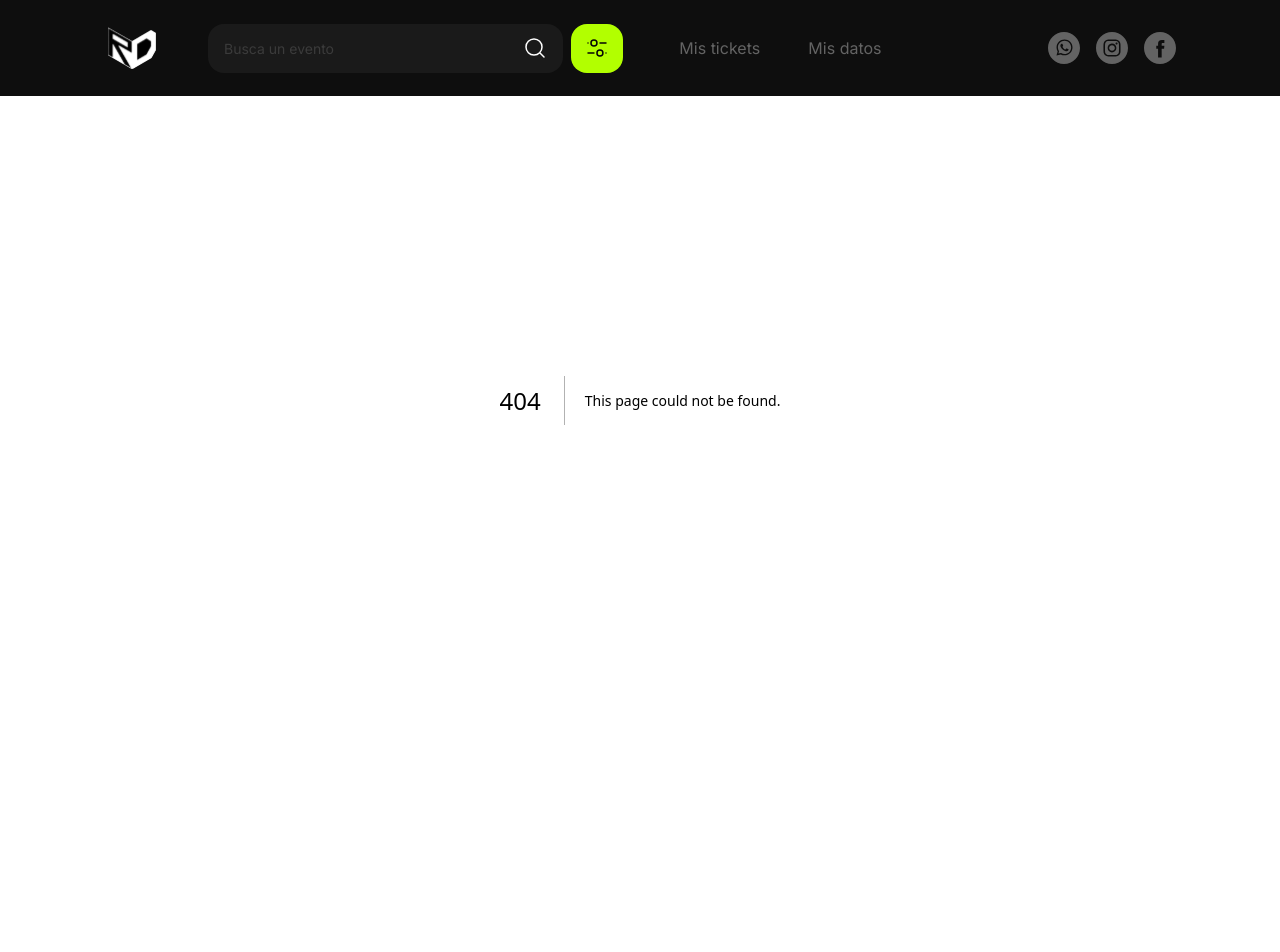
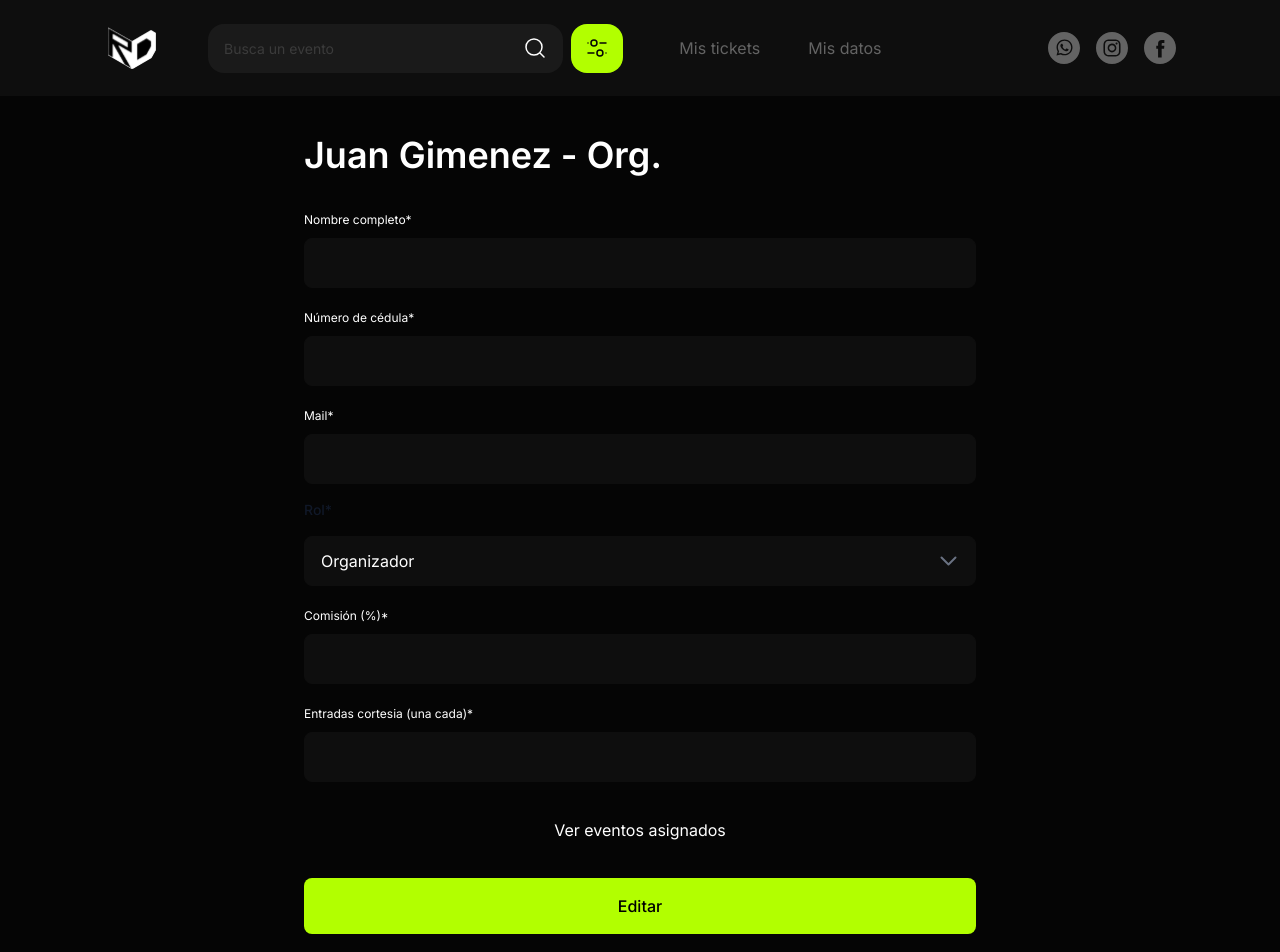
Before and after one commit to Rave-Dates/rave-dates-fe, a Next.js app: page /admin/users/edit-user/1 in a window 1280 px wide. Before the commit this address had no page. Shown: the top 952 px of the page. Before the commit the page ends 800 px from the top, so only its background shows below. Built offline with nearby package versions, Linux system fonts and the light colour scheme.

Commit message:
Added edit user view

```diff
--- /dev/null
+++ b/src/app/admin/users/edit-user/[userId]/page.tsx
@@ -0,0 +1,11 @@
+import EditUser from "@/components/roles/admin/EditUser"
+
+export default async function Page({
+  params,
+}: {
+  params: Promise<{ userId: number }>
+}) {
+  const { userId } = await params
+  const userIdNumber = Number(userId);
+  return <EditUser userId={userIdNumber} />
+}
--- /dev/null
+++ b/src/components/roles/admin/EditUser.tsx
@@ -0,0 +1,98 @@
+"use client"
+
+import React, { useState } from 'react';
+import { users } from '@/template-data';
+import DefaultForm from '@/components/ui/forms/DefaultForm';
+import FormInput from '@/components/ui/inputs/FormInput';
+import { redirect } from 'next/navigation';
+import FormDropDown from '@/components/ui/inputs/FormDropDown';
+import Link from 'next/link';
+
+const EditUser = ({ userId } : { userId: number }) => {
+  const selectedUser = users.find(user => user.id === userId);
+
+  if (!selectedUser) {
+    alert("No se encontró el usuario")
+    redirect("/")
+  }
+
+  const [formData, setFormData] = useState({
+    name: "",
+    email: "",
+    idNumber: "",
+    role: "",
+    commission: "",
+    tickets: "",
+  });
+
+  const handleChange = (e: React.ChangeEvent<HTMLInputElement | HTMLSelectElement>) => {
+    const { name, value } = e.target;
+    setFormData((prev) => ({ ...prev, [name]: value }));
+  };
+
+  const handleSubmit = (e: React.FormEvent) => {
+    e.preventDefault();
+    console.log("Form submitted:", formData);
+  };
+
+  return (
+    <DefaultForm handleSubmit={handleSubmit} title={`${selectedUser?.name} - ${selectedUser?.role}`}>
+      <FormInput
+        handleFunc={handleChange}
+        title="Nombre completo*"
+        formName={formData.name}
+        inputName="name"
+      />
+      <FormInput
+        handleFunc={handleChange}
+        title="Número de cédula*"
+        formName={formData.idNumber}
+        inputName="idNumber"
+      />
+      <FormInput
+        type="email"
+        handleFunc={handleChange}
+        title="Mail*"
+        formName={formData.email}
+        inputName="email"
+      />
+      <FormDropDown
+        title="Rol*"
+        handleFunc={handleChange}
+      >
+        <option value="organizador">Organizador</option>
+        <option value="promotor">Promotor</option>
+        <option value="controlador">Controlador</option>
+      </FormDropDown>
+      <FormInput
+        type="number"
+        handleFunc={handleChange}
+        title="Comisión (%)*"
+        formName={formData.commission}
+        inputName="commission"
+      />
+      <FormInput
+        type="number"
+        handleFunc={handleChange}
+        title="Entradas cortesia (una cada)*"
+        formName={formData.tickets}
+        inputName="tickets"
+      />
+
+      <Link
+        href="/"
+        className="text-primary-white mb-0 py-5 text-center w-full block"
+      >
+        Ver eventos asignados
+      </Link>
+      <button
+        type="submit"
+        className="bg-primary text-black input-button"
+      >
+        Editar
+      </button>
+    </DefaultForm>
+  );
+}
+
+export default EditUser;
```
